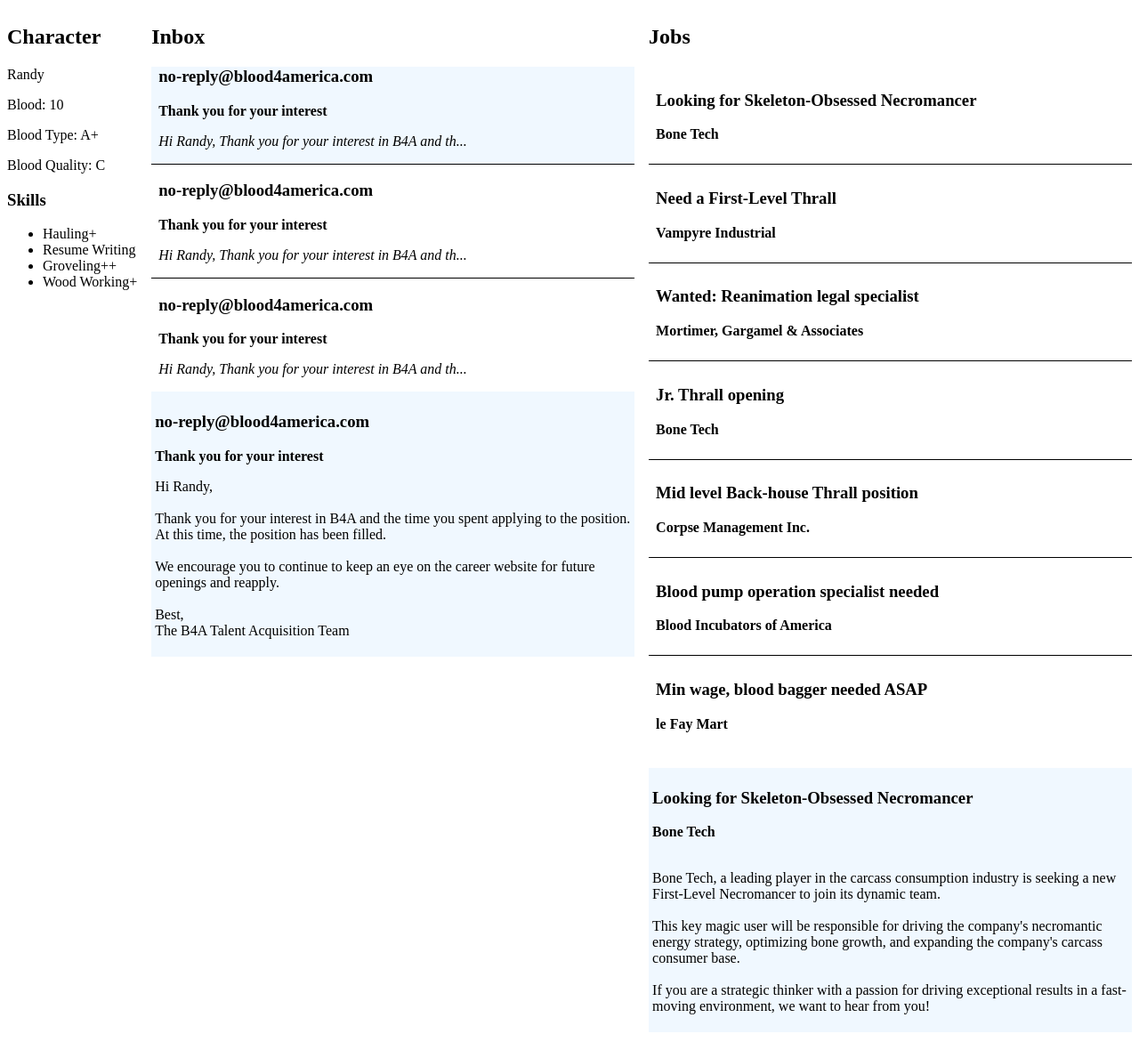
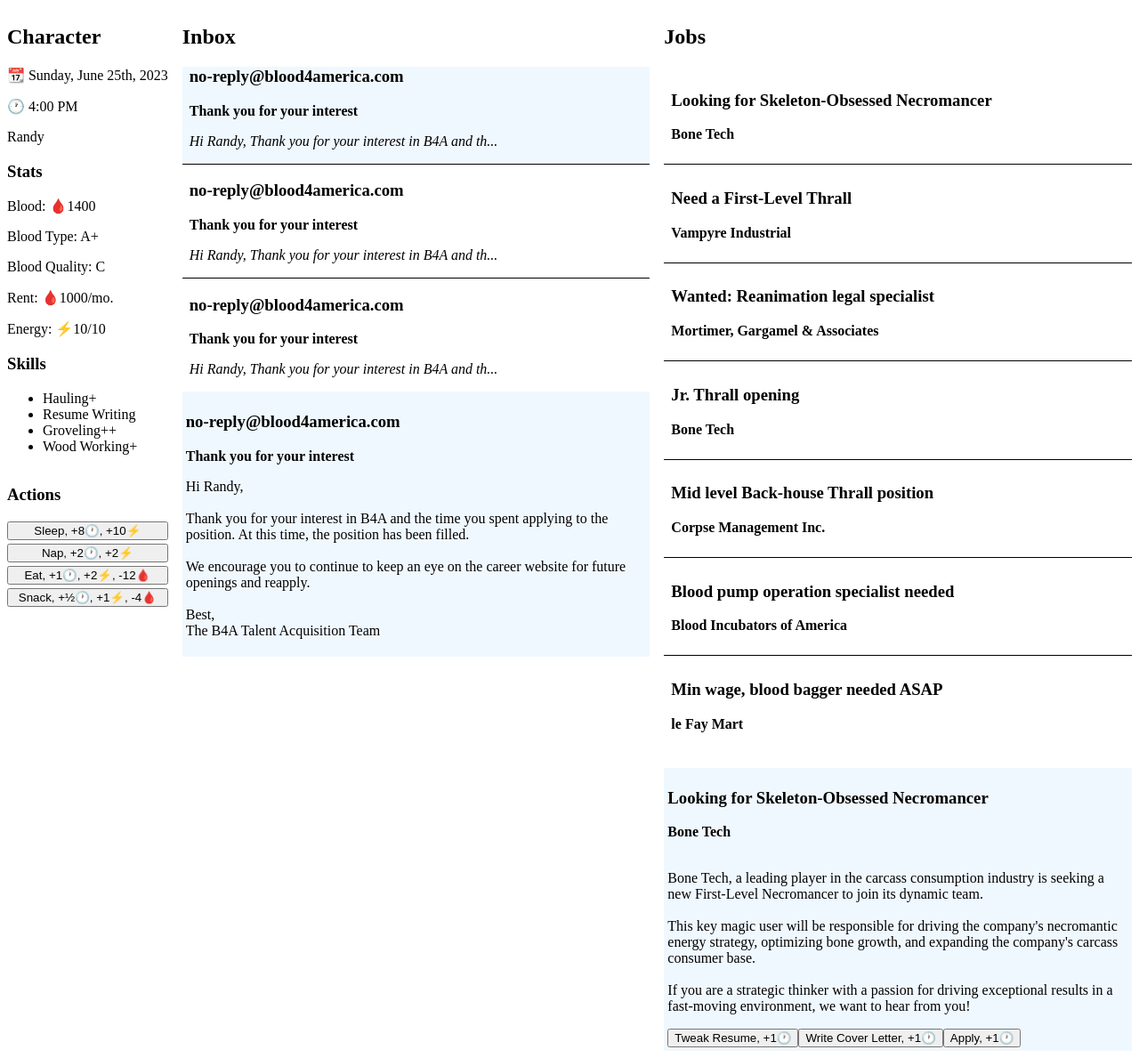
Before and after one commit to rmkubik/blood-bank, a React (Vite) app: page / in a window 1280 px wide. Shown: the whole page at 89% size. Before the commit the page ends 1168 px from the top, so only its background shows below. Built offline with nearby package versions, Linux system fonts and the light colour scheme.

Commit message:
Add fake action buttons

```diff
--- a/src/components/App.js
+++ b/src/components/App.js
@@ -1,5 +1,5 @@
 import React from "react";
-import Character from "./Character";
+import Character from "./character/Character";
 import Inbox from "./inbox/Inbox";
 import Jobs from "./jobs/Jobs";
 import { RootContextProvider, rootStore } from "../models/Root";
--- /dev/null
+++ b/src/components/character/Actions.js
@@ -0,0 +1,16 @@
+import React from "react";
+import * as classes from "./Actions.module.scss";
+
+const Actions = () => {
+  return (
+    <div className={classes.actions}>
+      <h3>Actions</h3>
+      <button>Sleep, +8🕐, +10⚡️</button>
+      <button>Nap, +2🕐, +2⚡️</button>
+      <button>Eat, +1🕐, +2⚡️, -12🩸</button>
+      <button>Snack, +½🕐, +1⚡️, -4🩸</button>
+    </div>
+  );
+};
+
+export default Actions;
--- /dev/null
+++ b/src/components/character/Actions.module.scss
@@ -0,0 +1,9 @@
+.actions {
+  display: flex;
+  flex-direction: column;
+
+  button {
+    cursor: pointer;
+    margin-bottom: 0.25rem;
+  }
+}
--- a/src/components/Character.js
+++ b/src/components/character/Character.js
@@ -1,19 +1,25 @@
 import { observer } from "mobx-react-lite";
 import React from "react";
-import { useRootStore } from "../models/Root";
+import { useRootStore } from "../../models/Root";
+import Actions from "./Actions";
 
 const Character = observer(() => {
   const { character, skills } = useRootStore();
 
-  console.log(skills.get("hauling").name);
-
   return (
     <div>
       <h2>Character</h2>
+      <p>📆 Sunday, June 25th, 2023</p>
+      <p>🕐 4:00 PM</p>
       <p>{character.name}</p>
-      <p>Blood: {character.blood.current}</p>
+      <h3>Stats</h3>
+      <p>Blood: 🩸{character.blood.current}</p>
       <p>Blood Type: {character.blood.type}</p>
       <p>Blood Quality: {character.blood.quality}</p>
+      <p>Rent: 🩸{character.rent.monthlyPayment}/mo.</p>
+      <p>
+        Energy: ⚡️{character.energy.current}/{character.energy.max}
+      </p>
       <h3>Skills</h3>
       <ul>
         {character.skills.map((skill) => {
@@ -35,6 +41,7 @@ const Character = observer(() => {
           );
         })}
       </ul>
+      <Actions />
     </div>
   );
 });
--- a/src/components/jobs/Job.js
+++ b/src/components/jobs/Job.js
@@ -9,6 +9,9 @@ const Job = ({ opening }) => {
         <strong>{opening.company}</strong>
       </p>
       <p>{opening.body}</p>
+      <button>Tweak Resume, +1🕐</button>
+      <button>Write Cover Letter, +1🕐</button>
+      <button>Apply, +1🕐</button>
     </div>
   );
 };
--- a/src/components/jobs/JobPreview.js
+++ b/src/components/jobs/JobPreview.js
@@ -1,6 +1,6 @@
 import React from "react";
 
-const JobPreview = ({ opening }) => {
+const JobPreview = ({ opening, isSelected }) => {
   return (
     <li>
       <h3>{opening.title}</h3>
--- a/src/components/jobs/Jobs.js
+++ b/src/components/jobs/Jobs.js
@@ -13,14 +13,17 @@ const Jobs = observer(() => {
       <div className={classes.jobs}>
         <h2>Jobs</h2>
         <ul>
-          {jobs.openings.map((opening) => (
+          {jobs.openings.map((opening, index) => (
             // TODO: Jobs should have ids for usage as keys in
             // the data model
-            <JobPreview opening={opening} />
+            <JobPreview
+              opening={opening}
+              isSelected={jobs.selectedIndex === index}
+            />
           ))}
         </ul>
       </div>
-      <Job opening={jobs.openings[0]} />
+      <Job opening={jobs.openings[jobs.selectedIndex]} />
     </div>
   );
 });
--- a/src/models/Character.js
+++ b/src/models/Character.js
@@ -6,8 +6,15 @@ const CharacterSkillModel = types.model({
 });
 
 const CharacterModel = types.model({
+  rent: types.model({
+    monthlyPayment: types.number,
+  }),
+  energy: types.model({
+    current: types.number,
+    max: types.number,
+  }),
   blood: types.model({
-    current: types.optional(types.number, 10),
+    current: types.optional(types.number, 1400),
     type: types.optional(
       types.enumeration(["A+", "A-", "B+", "B-", "AB+", "AB-", "O+", "O-"]),
       "A+"
--- a/src/models/Root.js
+++ b/src/models/Root.js
@@ -16,6 +16,13 @@ const rootStore = RootModel.create({
   character: {
     blood: {},
     name: "Randy",
+    rent: {
+      monthlyPayment: 1000,
+    },
+    energy: {
+      current: 10,
+      max: 10,
+    },
     skills: [
       {
         key: "hauling",
```
